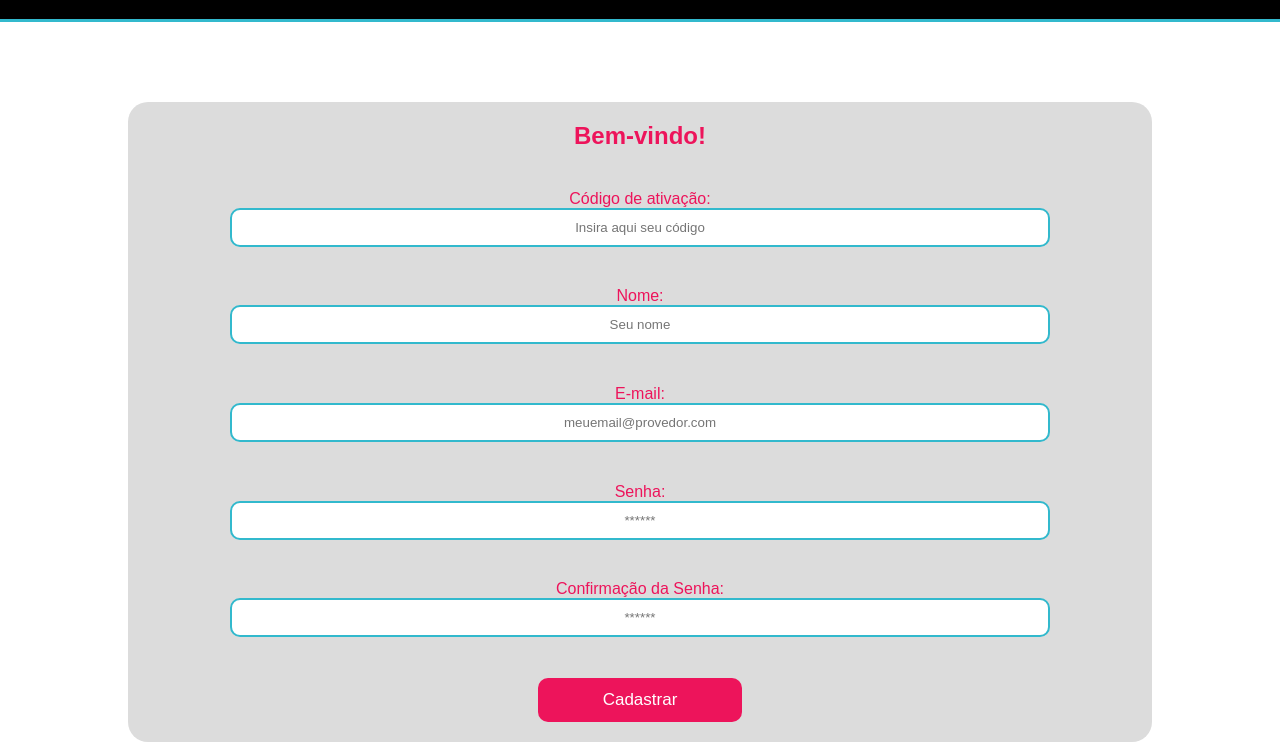
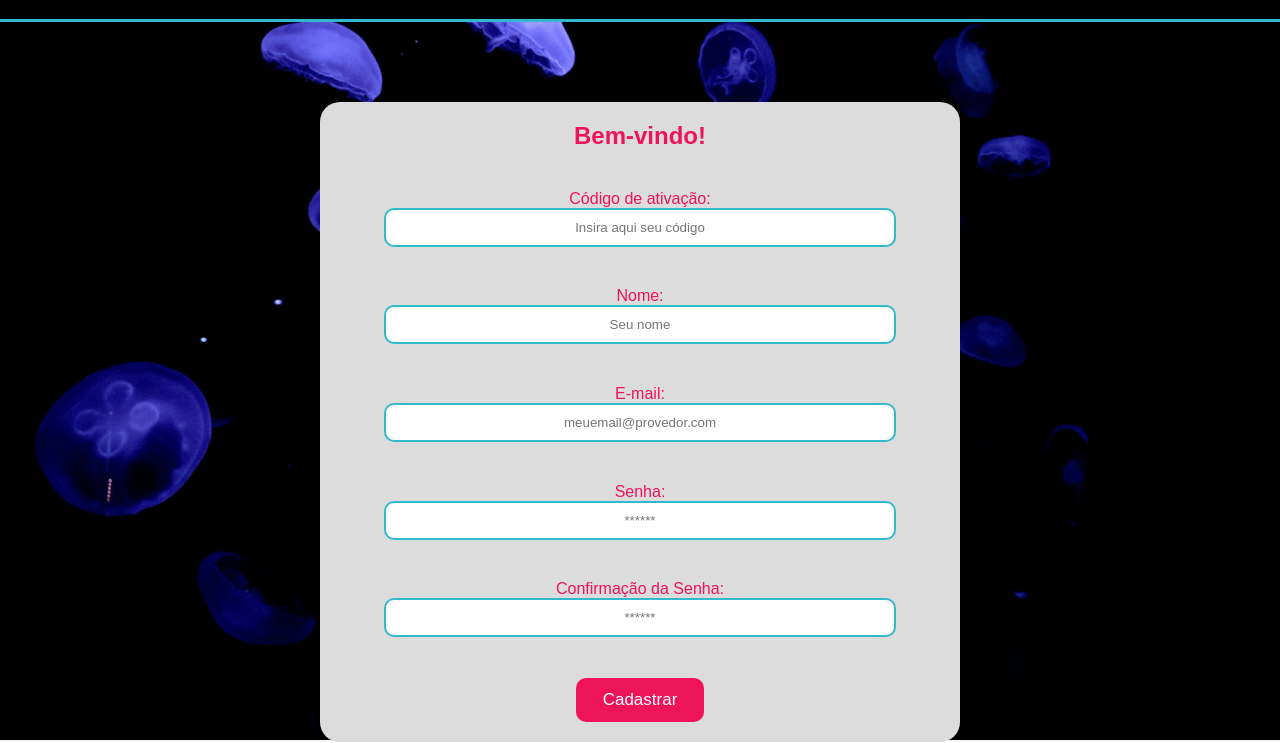
Before and after one commit to gabyisv/AcquaTech, a plain HTML site: page cadastro.html in a window 1280 px wide. Shown: the part 61-804 px from the top of the page. Drawn offline with Linux system fonts and the light colour scheme.

Commit message:
Alterações no Style do cadastro e login

```diff
--- a/styles/style.css
+++ b/styles/style.css
@@ -45,7 +45,7 @@ body {
 .banner {
     height: 400px;
     width: 100%;
-    background-image: url("/aquatech-somente-html/public/assets/imgs/bg-jelly-fish-para-home.png");
+    background-image: url("/assets/imgs/bg-jelly-fish-para-home.png");
     background-size: cover;
 }
 
@@ -139,7 +139,7 @@ body {
     width: 100vw;
     height: 100vh;
     background-size: cover;
-    background-image: url("/public/assets/imgs/bg-jelly-fish-para_outras_pags.png");
+    background-image: url("/assets/imgs/bg-jelly-fish-para_outras_pags.png");
 }
 
 .login .container {
@@ -185,6 +185,13 @@ body {
     height: 50%;
 }
 
+.card-cadastro {
+    display: flex;
+    justify-content: space-between;
+    width: 50%;
+    height: 80%;
+}
+
 .card h2 {
     color: #ed145b;
 }
```
Also changed, not shown: index.html (+3 -3 lines).
